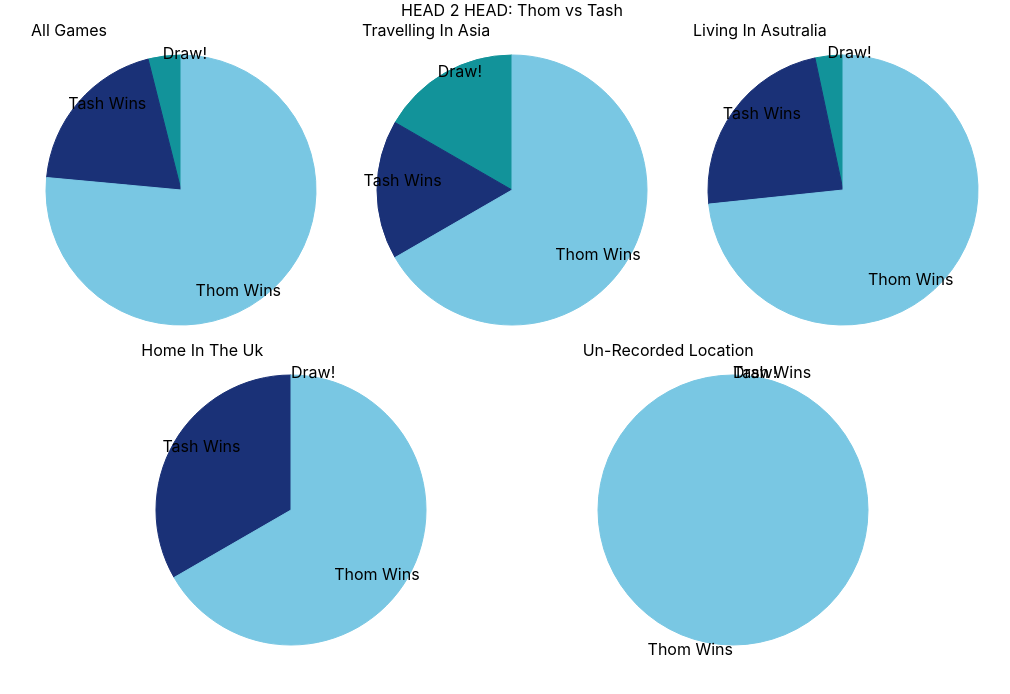
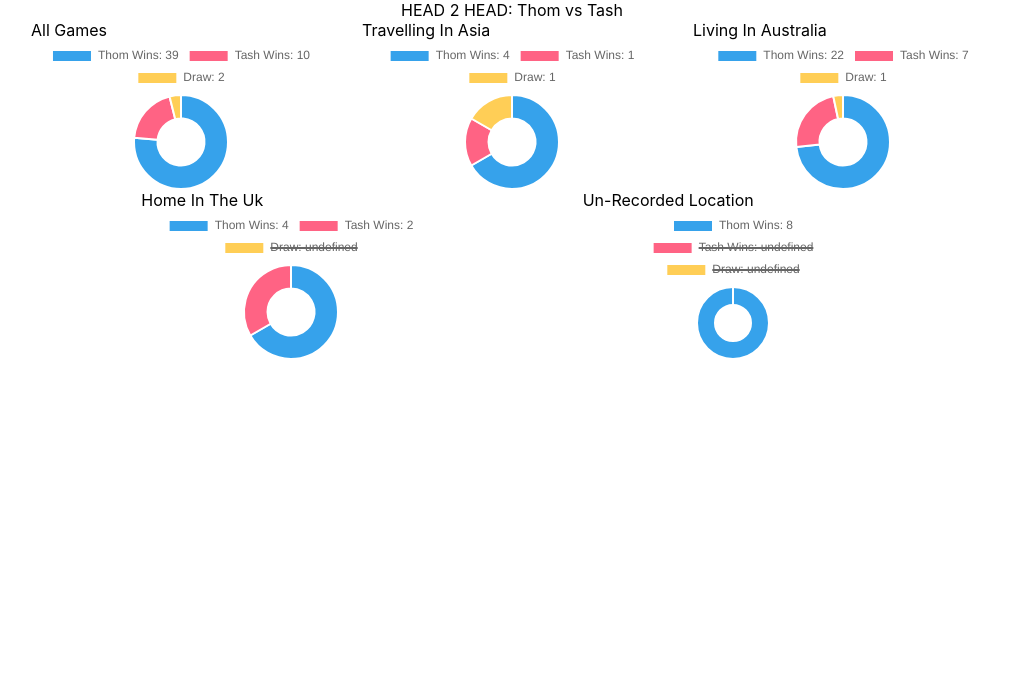
Before and after one commit to njblore/board-game-stats, a React (Create React App) app: page / in a window 1280 px wide. Shown: the top 694 px of the page, without its empty margins (128-1138 px from the left). Built offline with nearby package versions, Linux system fonts and the light colour scheme.

Commit message:
feat: change to using chartjs

```diff
--- a/package.json
+++ b/package.json
@@ -6,10 +6,11 @@
     "@testing-library/jest-dom": "^4.2.4",
     "@testing-library/react": "^9.4.0",
     "@testing-library/user-event": "^7.1.2",
+    "chart.js": "^2.9.3",
     "react": "^16.12.0",
+    "react-chartjs-2": "^2.8.0",
     "react-dom": "^16.12.0",
-    "react-scripts": "3.3.0",
-    "react-vis": "^1.11.7"
+    "react-scripts": "3.3.0"
   },
   "scripts": {
     "start": "react-scripts start",
--- a/src/App.css
+++ b/src/App.css
@@ -17,3 +17,7 @@ body {
   justify-content: space-evenly;
   align-items: center;
 }
+
+.rv-xy-plot__series--label-text {
+  fill: black;
+}
--- a/src/App.js
+++ b/src/App.js
@@ -1,6 +1,5 @@
 import React, { useState } from 'react';
 import './App.css';
-import BarChartAverage from './Components/BarChartAverages';
 import scores from './data/scores.json';
 import PieCharts from './Components/PieCharts';
 
--- a/src/Components/2PlayerPie.jsx
+++ b/src/Components/2PlayerPie.jsx
@@ -1,5 +1,6 @@
 import React from 'react';
 import { RadialChart } from 'react-vis';
+import { Doughnut } from 'react-chartjs-2';
 
 const TwoPlayerPie = props => {
   const maxes = props.tashVsThom.reduce((acc, game) => {
@@ -26,15 +27,26 @@ const TwoPlayerPie = props => {
     }
     return acc;
   }, {});
-  const data = [
-    { angle: maxes['Thom'], label: 'Thom Wins' },
-    { angle: maxes['Tash'], label: 'Tash Wins' },
-    { angle: maxes['draw'], label: 'Draw!' },
-  ];
+
+  const data = {
+    labels: [
+      `Thom Wins: ${maxes['Thom']}`,
+      `Tash Wins: ${maxes['Tash']}`,
+      `Draw: ${maxes['draw']}`,
+    ],
+    datasets: [
+      {
+        data: [maxes['Thom'], maxes['Tash'], maxes['draw']],
+        backgroundColor: ['#36A2EB', '#FF6384', '#FFCE56'],
+        hoverBackgroundColor: ['#36A2EB', '#FF6384', '#FFCE56'],
+      },
+    ],
+  };
+
   return (
     <div>
       <header>{props.title}</header>
-      <RadialChart data={data} width={300} height={300} showLabels={true} />
+      <Doughnut data={data}></Doughnut>
     </div>
   );
 };
--- a/src/Components/PieCharts.jsx
+++ b/src/Components/PieCharts.jsx
@@ -15,7 +15,7 @@ const PieCharts = props => {
           tashVsThom={props.tashVsThom.filter(game => game.location === 'Asia')}
         ></TwoPlayerPie>
         <TwoPlayerPie
-          title={'Living In Asutralia'}
+          title={'Living In Australia'}
           tashVsThom={props.tashVsThom.filter(
             game => game.location === 'Australia',
           )}
```
Also changed, not shown: 1 other file (tests, documents, lock files or other folders).
